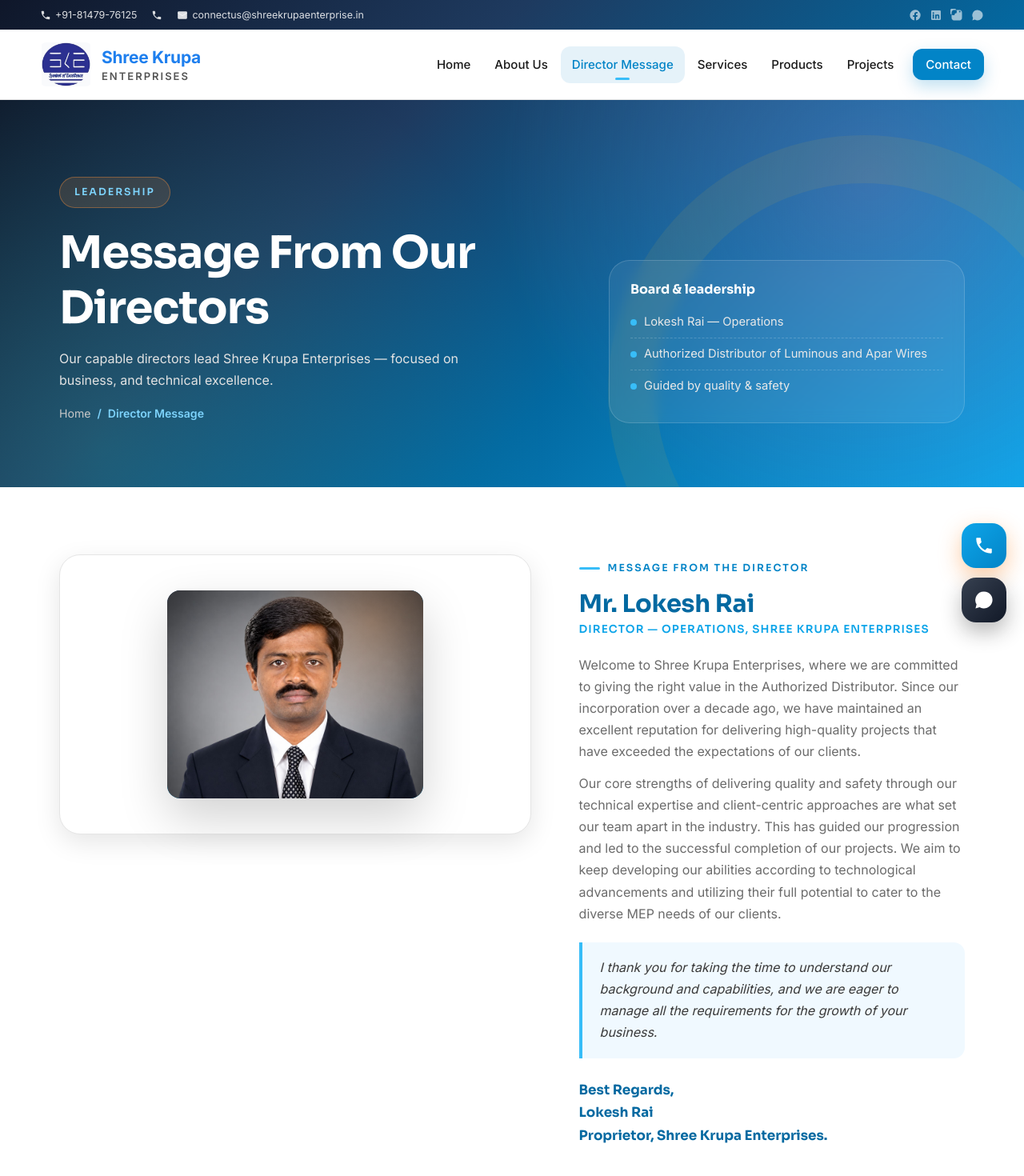
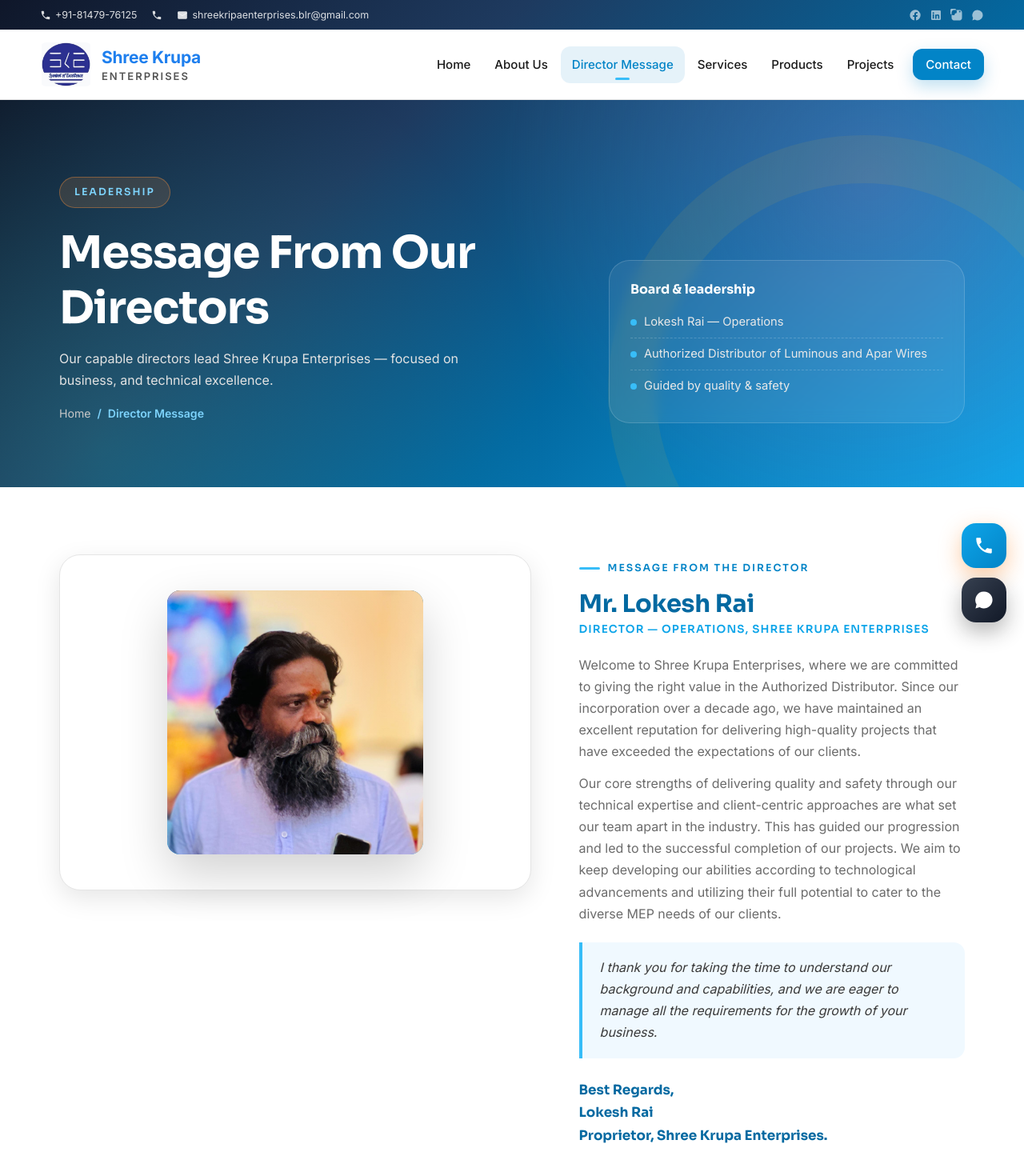
Before and after one commit to druthigraj17-cpu/shree-krupa-enterprises, a React (Vite) app: page /director-message in a window 1280 px wide. Shown: the top 1470 px of the page at 80% size. Built offline with nearby package versions, Linux system fonts and the light colour scheme.

Commit message:
Refactor code structure for improved readability and maintainability

```diff
--- a/src/data/site.js
+++ b/src/data/site.js
@@ -3,7 +3,7 @@
   legal: 'Shree Krupa Enterprises',
   phone1: '+91-81479-76125',
   phone1Tel: '+918147976125',
-  email: 'connectus@shreekrupaenterprise.in',
+  email: 'shreekripaenterprises.blr@gmail.com',
   web: 'www.shreekrupaenterprise.in',
   address1: '#35, 1st Floor, 8th Main, Anantapur,',
   address2: 'Yelahanka, Bangalore - 560064',
@@ -32,7 +32,7 @@
   n8: '/images/8.jpg',
   n9: '/images/9.jpg',
   n10: '/images/10.jpg',
-  n11: '/images/Director_image.jpg',
+  n11: '/images/Director_image.jpeg',
   n12: '/images/12.jpg',
   electrification: '/images/electical_work.jpg',
   design: '/images/project_plan.jpg',
--- a/src/pages/DirectorMessage.jsx
+++ b/src/pages/DirectorMessage.jsx
@@ -27,7 +27,7 @@
           <div className="intro-split" style={{ alignItems: 'start' }}>
             <Reveal>
               <div className="director" style={{ gridTemplateColumns: '1fr' }}>
-                <div className="director-avatar" style={{ width: '100%', maxWidth: 320, height: 260, margin: '0 auto', overflow: 'hidden', borderRadius: 16 }}>
+                <div className="director-avatar" style={{ width: '100%', maxWidth: 320, height: 330, margin: '0 auto', overflow: 'hidden', borderRadius: 16 }}>
                   <img src={IMG.n11} alt="Lokesh Rai - Director" style={{ width: '100%', height: '100%', objectFit: 'cover' }} loading="lazy" />
                 </div>
               </div>
```
Also changed, not shown: public/images/Director_image.jpeg (added).
